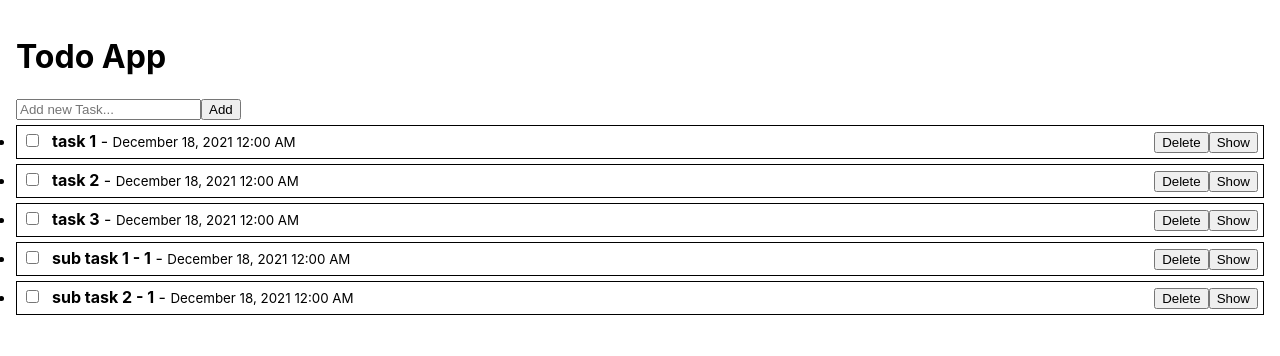
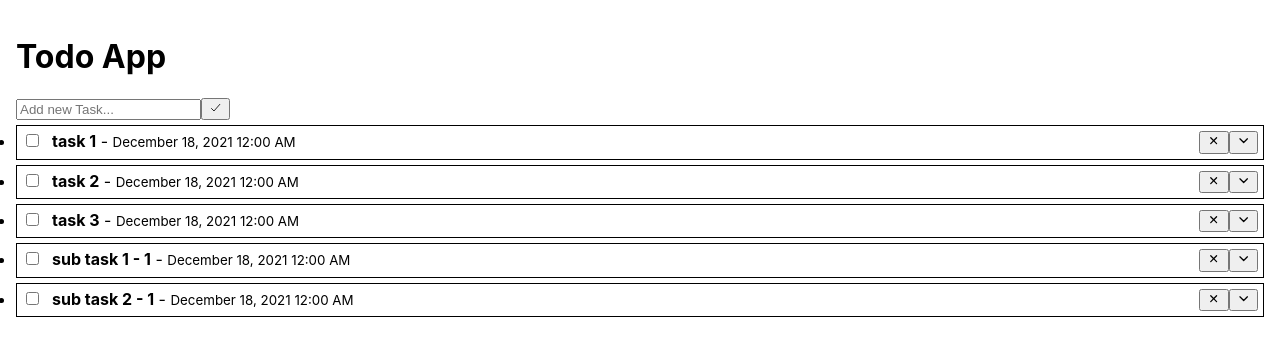
Before and after one commit to mDep07/todo-app, a React (Create React App) app: page / in a window 1280 px wide. Shown: the top 356 px of the page. Built offline with nearby package versions, Linux system fonts and the light colour scheme.

Commit message:
Add icons

```diff
--- a/package.json
+++ b/package.json
@@ -14,6 +14,7 @@
     "moment": "^2.29.1",
     "react": "^17.0.2",
     "react-dom": "^17.0.2",
+    "react-icons": "^4.3.1",
     "react-scripts": "5.0.0",
     "typescript": "^4.5.4",
     "uuid": "^8.3.2",
--- a/src/components/Task.tsx
+++ b/src/components/Task.tsx
@@ -1,7 +1,6 @@
 import React from 'react';
 import moment from 'moment';
-
-import TaskForm from './TaskForm';
+import { IoClose, IoChevronDown, IoChevronUp } from "react-icons/io5";
 
 import type { ITask } from '../App';
 
@@ -21,7 +20,7 @@ export default function Task({ task, isActive, toggleActive, finish, remove, chi
 
         return (
             <button onClick={() => toggleActive(task.id)}>
-                {isActive ? 'Hide' : 'Show'}
+                {isActive ? <IoChevronUp /> : <IoChevronDown /> }
             </button>
         )
     }
@@ -40,7 +39,7 @@ export default function Task({ task, isActive, toggleActive, finish, remove, chi
                   <strong>{task.title}</strong> - <small>{moment(task.create_date).format('LLL')}</small>
               </div>
               <div style={{ padding: '5px',}}>
-                <button onClick={() => remove(task.id)}>Delete</button>
+                <button onClick={() => remove(task.id)}><IoClose /></button>
                 <ToggleActiveTask />
               </div>
             </div>
--- a/src/components/TaskForm.tsx
+++ b/src/components/TaskForm.tsx
@@ -1,4 +1,5 @@
 import React, { useRef, FormEvent } from 'react';
+import { IoCheckmark } from "react-icons/io5";
 
 type Params = { addTask: (task: string) => void }
 export default function TaskForm({ addTask }: Params) {
@@ -14,7 +15,7 @@ export default function TaskForm({ addTask }: Params) {
     return (
         <form onSubmit={handleSubmit}>
             <input ref={inputRef} type="text" placeholder="Add new Task..." required />
-            <button type="submit">Add</button>
+            <button type="submit"><IoCheckmark /></button>
         </form>
     )
 }
```
Also changed, not shown: 1 other file (tests, documents, lock files or other folders).
